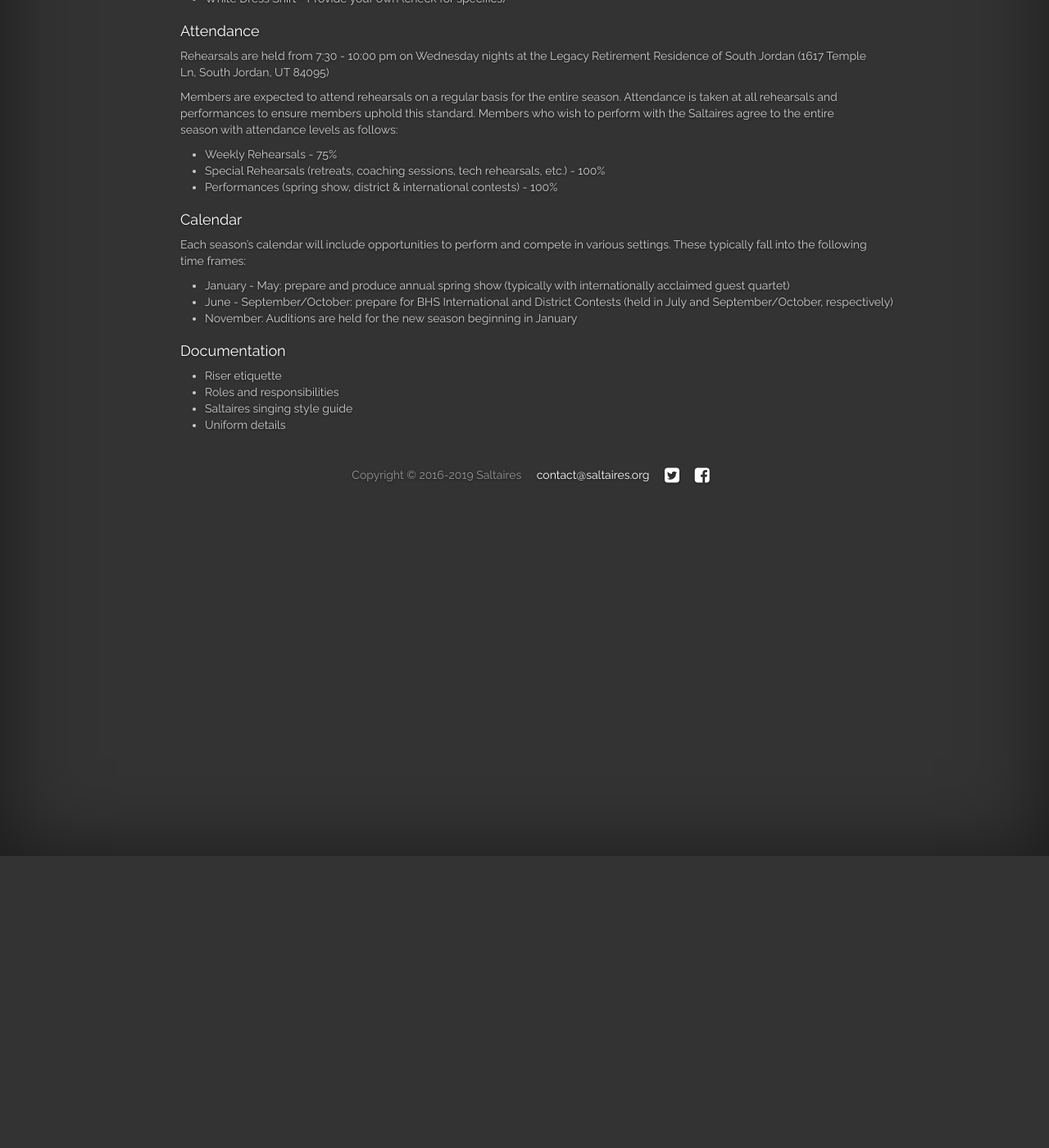
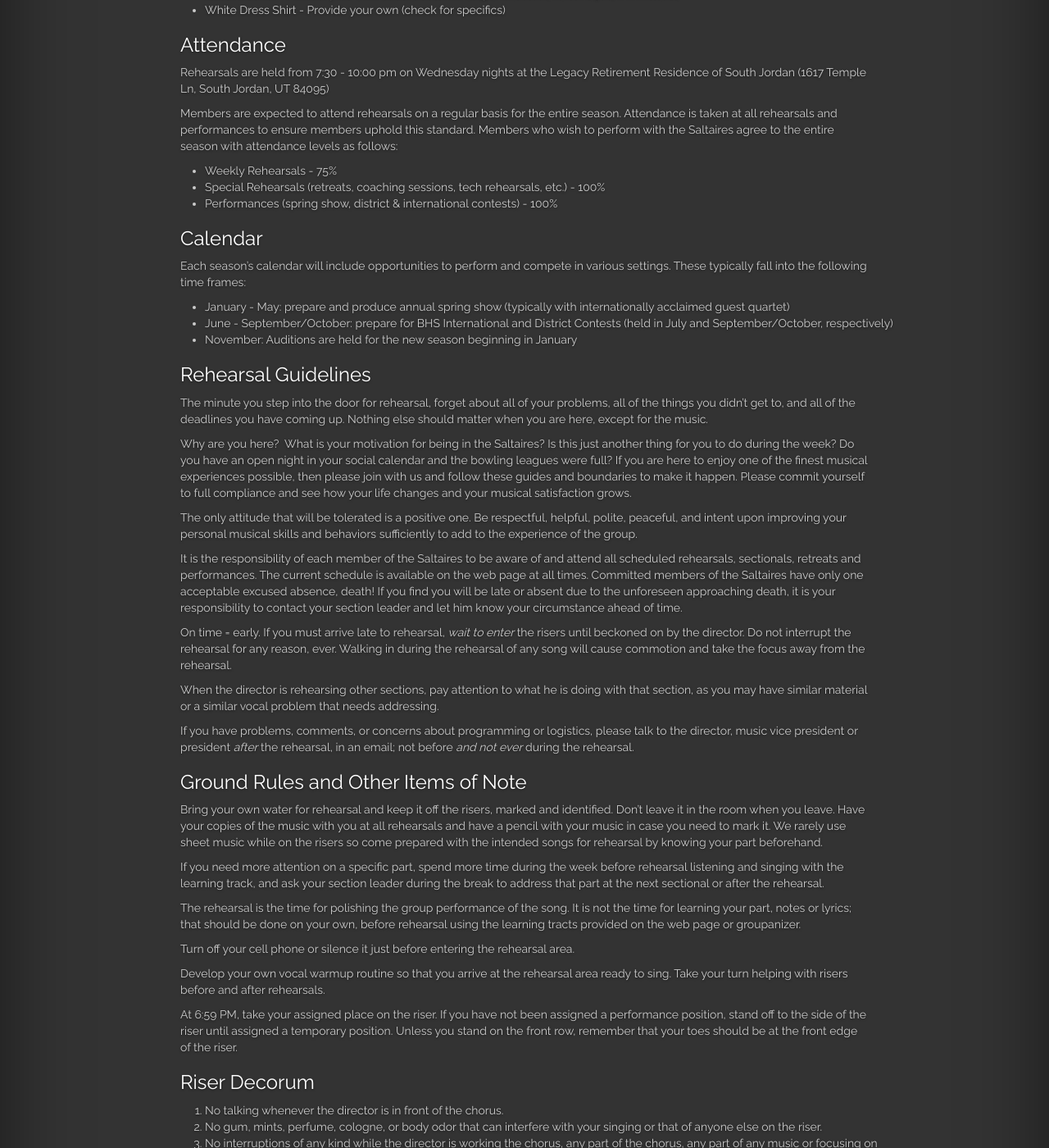
Before and after one commit to cayblood/saltaires, a Jekyll site: the page built from jekyll-site/members.md, in a window 1280 px wide and 1400 px high, scrolled down 356 px. Shown: the whole window at 82% size. Built offline with Jekyll 4.4.1, drawn with Linux system fonts in a browser that asks for light colours; nearby versions of some CDN libraries; library files that are not in the unit come from our copies; before the commit the page ends 986 px from its top, so only the background shows below that; some of the changed text lies outside the part shown.

Commit message:
Update member info, picture

```diff
--- a/jekyll-site/members.md
+++ b/jekyll-site/members.md
@@ -4,7 +4,7 @@ title: Members
 permalink: /members/
 ---
 
-#### Costs
+### Costs
 
 BHS Membership (society, district, and chapter dues): $177 annually. $10 enrollment fee for new members. Special rates available for youth (25 and under) and seniors (70+ AND 10 years society membership)
 
@@ -12,12 +12,12 @@ International & District Contests: Make your own arrangements for registration,
 
 The cost of the uniform is a personal expense. More details on the uniform below.
 
-#### Uniform
+### Uniform
 
 * Black Tuxedo - Provide your own (coat should be single breasted, notch lapel, 1-2 buttons)
 * White Dress Shirt - Provide your own (check for specifics)
 
-#### Attendance
+### Attendance
 
 Rehearsals are held from 7:30 - 10:00 pm on Wednesday nights at the Legacy Retirement Residence of South Jordan (1617 Temple Ln, South Jordan, UT 84095)
 
@@ -27,7 +27,7 @@ Members are expected to attend rehearsals on a regular basis for the entire seas
 * Special Rehearsals (retreats, coaching sessions, tech rehearsals, etc.) - 100%
 * Performances (spring show, district & international contests) - 100%
 
-#### Calendar
+### Calendar
 
 Each season's calendar will include opportunities to perform and compete in various settings. These typically fall into the following time frames:
 
@@ -35,9 +35,89 @@ Each season's calendar will include opportunities to perform and compete in vari
 * June - September/October: prepare for BHS International and District Contests (held in July and September/October, respectively)
 * November: Auditions are held for the new season beginning in January
 
-#### Documentation
+### Rehearsal Guidelines
 
-* Riser etiquette
-* Roles and responsibilities
-* Saltaires singing style guide
-* Uniform details
+The minute you step into the door for rehearsal, forget about all of your problems, all of the
+things you didn't get to, and all of the deadlines you have coming up. Nothing else should matter
+when you are here, except for the music.
+
+Why are you here?  What is your motivation for being in the Saltaires? Is this just another thing
+for you to do during the week? Do you have an open night in your social calendar and the
+bowling leagues were full? If you are here to enjoy one of the finest musical experiences
+possible, then please join with us and follow these guides and boundaries to make it happen.
+Please commit yourself to full compliance and see how your life changes and your musical
+satisfaction grows.
+
+The only attitude that will be tolerated is a positive one. Be respectful, helpful, polite, peaceful,
+and intent upon improving your personal musical skills and behaviors sufficiently to add to the
+experience of the group.
+
+It is the responsibility of each member of the Saltaires to be aware of and attend all scheduled
+rehearsals, sectionals, retreats and performances. The current schedule is available on the web
+page at all times. Committed members of the Saltaires have only one acceptable excused
+absence, death! If you find you will be late or absent due to the unforeseen approaching death, it
+is your responsibility to contact your section leader and let him know your circumstance ahead of
+time.
+
+On time = early. If you must arrive late to rehearsal, _wait to enter_ the risers until
+beckoned on by the director. Do not interrupt the rehearsal for any reason, ever. Walking in
+during the rehearsal of any song will cause commotion and take the focus away from the
+rehearsal.
+
+When the director is rehearsing other sections, pay attention to what he is doing with that section,
+as you may have similar material or a similar vocal problem that needs addressing.
+
+If you have problems, comments, or concerns about programming or logistics, please talk to the
+director, music vice president or president _after_ the rehearsal, in an email; not before _and not ever_
+during the rehearsal.
+
+### Ground Rules and Other Items of Note
+
+Bring your own water for rehearsal and keep it off the risers, marked and identified. Don’t leave
+it in the room when you leave. Have your copies of the music with you at all rehearsals and have
+a pencil with your music in case you need to mark it. We rarely use sheet music while on the
+risers so come prepared with the intended songs for rehearsal by knowing your part beforehand.
+
+If you need more attention on a specific part, spend more time during the week before rehearsal
+listening and singing with the learning track, and ask your section leader during the break to
+address that part at the next sectional or after the rehearsal.
+
+The rehearsal is the time for polishing the group performance of the song. It is not the time for
+learning your part, notes or lyrics; that should be done on your own, before rehearsal using the
+learning tracts provided on the web page or groupanizer.
+
+Turn off your cell phone or silence it just before entering the rehearsal area.
+
+Develop your own vocal warmup routine so that you arrive at the rehearsal area ready to sing.
+Take your turn helping with risers before and after rehearsals.
+
+At 6:59 PM, take your assigned place on the riser. If you have not been assigned a performance
+position, stand off to the side of the riser until assigned a temporary position. Unless you stand
+on the front row, remember that your toes should be at the front edge of the riser.
+
+### Riser Decorum
+
+1. No talking whenever the director is in front of the chorus.
+2. No gum, mints, perfume, cologne, or body odor that can interfere with your singing or
+that of anyone else on the riser.
+3. No interruptions of any kind while the director is working the chorus, any part of the
+chorus, any part of any music or focusing on any other item. This includes all members,
+officers, section leaders, assistant directors and anyone else not mentioned. There are to
+be absolutely no interruptions by anyone while the director is working. NO
+EXCEPTIONS!
+4. No food or drink on the risers. If you need water or a snack during rehearsal, place it
+ahead of time in the appropriate non-riser place in the rehearsal hall and get it during the
+break.
+5. Do not distract the director or anyone else while on the risers. If you think you have
+something important or witty to say either to the director or to someone around you, save
+it for the break. Almost anything, a word, a gesture, even a look – literally anything other
+than intense focus on the director can be a distraction to the director or to others.
+6. Connect with the directions of the director. Envision yourself complying with every
+direction given. Focus on every word, every gesture, body language and try to reflect
+every emotion being directed.
+7. Emulate the singing technique of the director at all times while on the riser. Try to form
+your vocal tones identically with that of the director.
+8. Replicate the posture and body language of the director. Duplicate the body animation
+and facial expression shown for every lyrical situation and moment.
+9. Maintain focus at all times while on the risers.
+10. Enjoy the beauty of the music.
```
Also changed, not shown: jekyll-site/events.md (+2 -2 lines), jekyll-site/leadership.md (+15 -7 lines), jekyll-site/music.md (+4 -4 lines), jekyll-site/images/saltaires_full.jpg.
